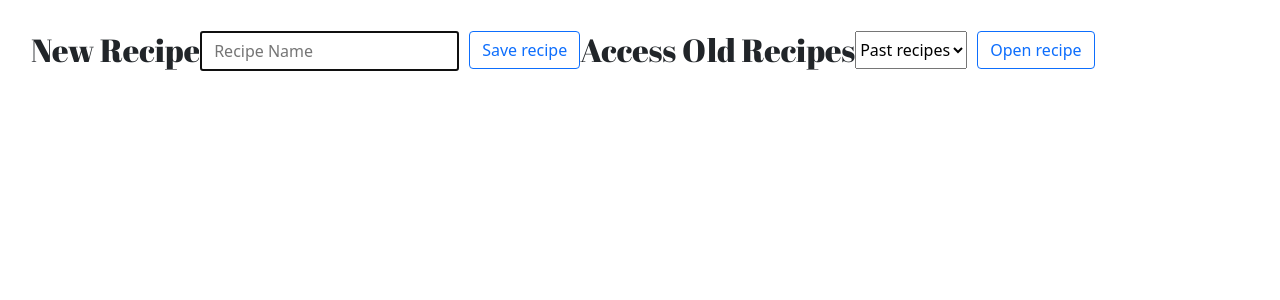
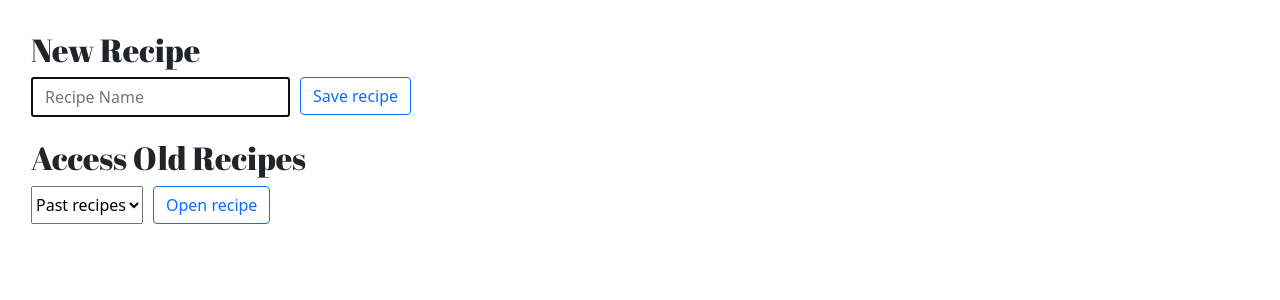
Before and after one commit to IzzybellaDu/Food-Conscious, a Flask app: page /kjcalc in a window 1280 px wide. Shown: the part 76-376 px from the top of the page. Run offline with Flask 2, Linux system fonts and the light colour scheme; a user stored in the database is signed in; data that the repository does not hold is empty; some libraries are stand-ins or nearby versions.

Commit message:
reverted back to the styling of the previous version

```diff
--- a/static/styles.css
+++ b/static/styles.css
@@ -53,8 +53,6 @@ footer
 
 .section {
     padding: 1rem;
-    display: flex;
-    flex-wrap: wrap;
 }
 
 .section:hover {
```
